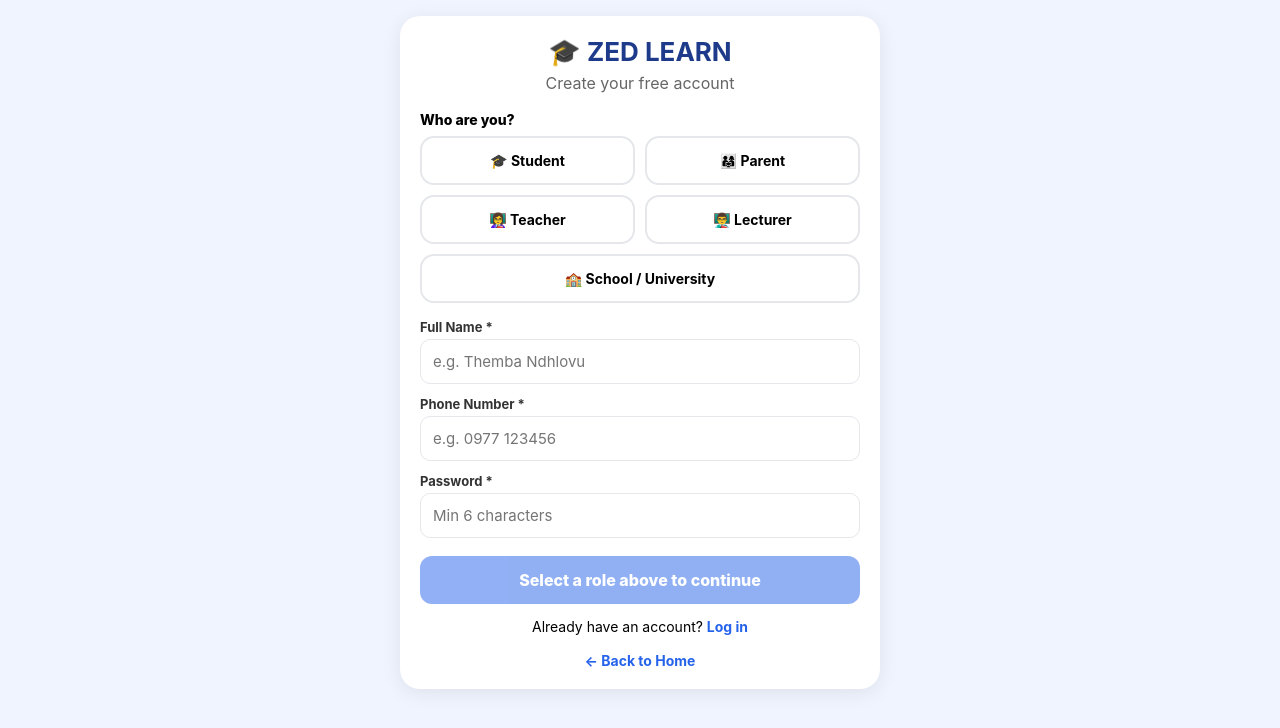
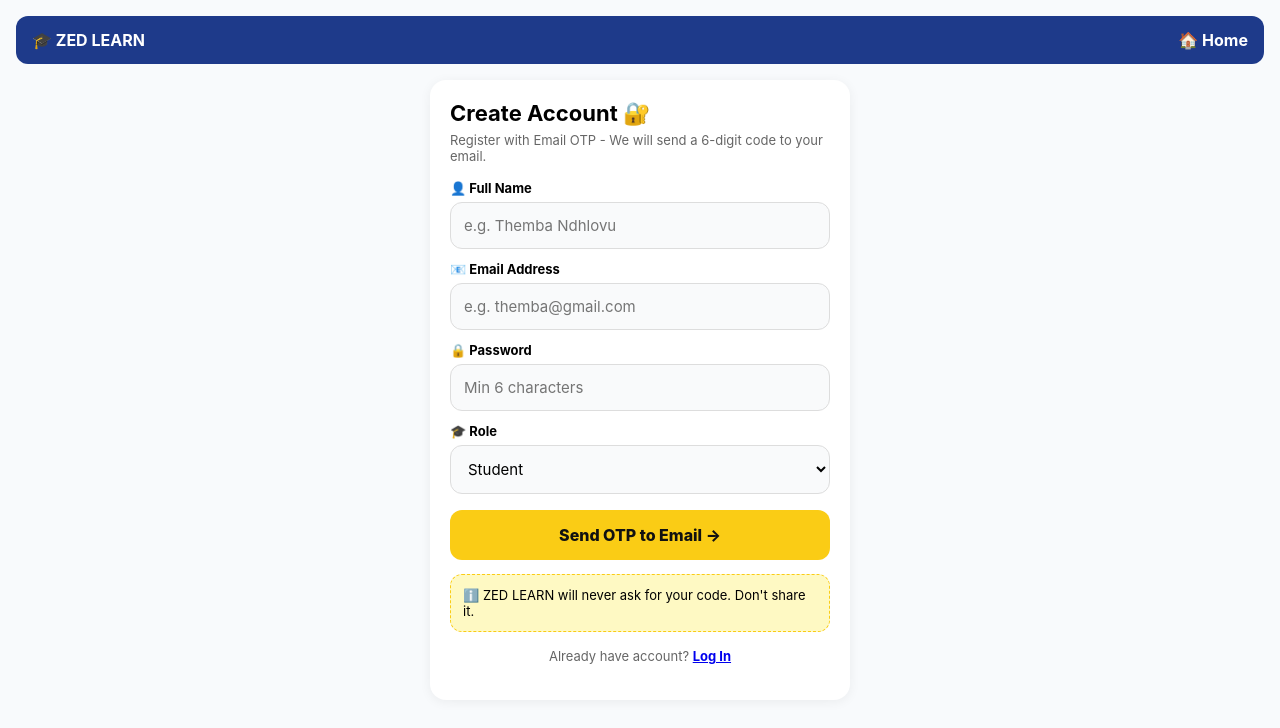
Before and after one commit to Jombo247/zed-learn, a plain HTML site: page register.html in a window 1280 px wide. Drawn offline with nearby package versions, Linux system fonts and the light colour scheme.

Commit message:
Update register.html

```diff
--- a/register.html
+++ b/register.html
@@ -4,153 +4,97 @@
 <head>
 <meta charset="UTF-8">
 <meta name="viewport" content="width=device-width, initial-scale=1.0">
-<title>ZED LEARN - Create Account</title>
+<title>Register - ZED LEARN</title>
+<script src="https://cdn.jsdelivr.net/npm/@emailjs/browser@4/dist/email.min.js"></script>
 <style>
-* { box-sizing: border-box; font-family: -apple-system, Arial, sans-serif; }
-body { margin:0; background:#f0f4ff; padding:16px; }
-.card { max-width:480px; margin:0 auto; background:white; border-radius:20px; padding:20px; box-shadow:0 4px 20px rgba(0,0,0,0.08); }
-h1 { text-align:center; color:#1e3a8a; margin:0; font-size:26px; }
-p.sub { text-align:center; color:#666; margin:6px 0 18px; }
-.role-grid { display:grid; grid-template-columns:1fr 1fr; gap:10px; margin-bottom:16px; }
-.role-btn { border:2px solid #e5e7eb; background:white; border-radius:14px; padding:14px 8px; cursor:pointer; font-size:14px; font-weight:700; }
-.role-btn.active { border-color:#2563eb; background:#eff6ff; color:#2563eb; }
-label { display:block; font-size:13px; font-weight:700; margin:12px 0 4px; color:#333; }
-input, select { width:100%; padding:12px; border:1.5px solid #e5e7eb; border-radius:10px; font-size:15px; outline:none; }
-input:focus { border-color:#2563eb; }
-.hidden { display:none; }
-.btn { width:100%; background:#2563eb; color:white; border:none; padding:14px; border-radius:12px; font-size:16px; font-weight:800; margin-top:18px; cursor:pointer; }
-.btn:disabled { opacity:0.5; }
-.link { text-align:center; margin-top:14px; font-size:14px; }
-.link a { color:#2563eb; font-weight:700; text-decoration:none; }
-.msg { text-align:center; padding:10px; border-radius:10px; margin-top:12px; font-size:14px; display:none; }
-.msg.ok { background:#dcfce7; color:#166534; display:block; }
+* { box-sizing:border-box; font-family:-apple-system, Arial, sans-serif; }
+body { margin:0; background:#f8fafc; padding:16px; }
+.topbar { background:#1e3a8a; color:white; padding:14px 16px; border-radius:12px; display:flex; justify-content:space-between; align-items:center; }
+.topbar a { color:white; text-decoration:none; font-weight:700; }
+.card { background:white; margin-top:16px; border-radius:16px; padding:20px; max-width:420px; margin-left:auto; margin-right:auto; box-shadow:0 2px 12px rgba(0,0,0,0.06); }
+.card h1 { margin:0 0 6px; font-size:22px; }
+.card p { color:#666; font-size:13px; margin:0 0 16px; }
+label { font-size:13px; font-weight:700; display:block; margin:12px 0 6px; }
+input, select { width:100%; padding:13px; border:1px solid #ddd; border-radius:12px; font-size:15px; background:#f9fafb; }
+.btn { width:100%; background:#facc15; color:#111; border:none; padding:15px; border-radius:12px; font-size:16px; font-weight:800; margin-top:16px; cursor:pointer; }
+.btn.green { background:#22c55e; color:white; }
+.btn:disabled { background:#ddd; color:#888; }
+.otpBox { display:none; }
+.success { background:#dcfce7; border:1px solid #22c55e; border-radius:12px; padding:12px; font-size:13px; margin-top:14px; display:none; }
+.error { background:#fee2e2; border:1px solid #ef4444; border-radius:12px; padding:12px; font-size:13px; margin-top:14px; display:none; }
+.note { background:#fef9c3; border:1px dashed #facc15; border-radius:12px; padding:12px; font-size:13px; margin-top:14px; }
+.row { display:flex; gap:8px; }
+.row input { flex:1; }
+.row button { background:#1e3a8a; color:white; border:none; padding:13px 14px; border-radius:12px; font-weight:800; cursor:pointer; }
 </style>
 </head>
 <body>
+<div class="topbar"><b>🎓 ZED LEARN</b><a href="index.html">🏠 Home</a></div>
 <div class="card">
-<h1>🎓 ZED LEARN</h1>
-<p class="sub">Create your free account</p>
-
-<p style="font-weight:800; font-size:14px; margin:0 0 8px;">Who are you?</p>
-<div class="role-grid">
-<button class="role-btn" data-role="student" onclick="pickRole('student',this)">🎓 Student</button>
-<button class="role-btn" data-role="parent" onclick="pickRole('parent',this)">👨‍👩‍👧 Parent</button>
-<button class="role-btn" data-role="teacher" onclick="pickRole('teacher',this)">👩‍🏫 Teacher</button>
-<button class="role-btn" data-role="lecturer" onclick="pickRole('lecturer',this)">👨‍🏫 Lecturer</button>
-<button class="role-btn" data-role="school" onclick="pickRole('school',this)" style="grid-column:span 2;">🏫 School / University</button>
+<h1>Create Account 🔐</h1>
+<p>Register with Email OTP - We will send a 6-digit code to your email.</p>
+<label>👤 Full Name</label>
+<input id="name" placeholder="e.g. Themba Ndhlovu">
+<label>📧 Email Address</label>
+<input id="email" type="email" placeholder="e.g. themba@gmail.com">
+<label>🔒 Password</label>
+<input id="password" type="password" placeholder="Min 6 characters">
+<label>🎓 Role</label>
+<select id="role"><option value="student">Student</option><option value="teacher">Teacher</option><option value="parent">Parent</option></select>
+<button class="btn" id="sendBtn" onclick="sendOTP()">Send OTP to Email →</button>
+<div class="otpBox" id="otpBox">
+<label>🔢 Enter 6-Digit Code From Email</label>
+<div class="row"><input id="otpInput" placeholder="e.g. 482913" maxlength="6" inputmode="numeric"><button onclick="sendOTP()">Resend</button></div>
+<p style="font-size:12px; color:#888; margin:8px 0 0;">Code expires in 15 minutes. Check Spam / Promotions folder.</p>
+<button class="btn green" onclick="verifyOTP()">✅ Verify & Create Account</button>
 </div>
-
-<form id="regForm" onsubmit="register(event)">
-<!-- COMMON -->
-<label>Full Name *</label>
-<input id="fullName" required placeholder="e.g. Themba Ndhlovu">
-
-<label>Phone Number *</label>
-<input id="phone" required type="tel" placeholder="e.g. 0977 123456">
-
-<label>Password *</label>
-<input id="password" required type="password" placeholder="Min 6 characters" minlength="6">
-
-<!-- STUDENT -->
-<div id="f-student" class="hidden">
-<label>Grade / Form *</label>
-<select id="studentGrade">
-<option>Grade 6</option><option>Grade 7</option>
-<option>Form 1</option><option>Form 2</option><option>Form 3</option><option>Form 4</option>
-<option>Form 5</option><option>Form 6</option>
-</select>
-<label>School Name *</label>
-<input id="studentSchool" placeholder="e.g. Lusaka Boys">
+<div class="success" id="successBox"></div>
+<div class="error" id="errorBox"></div>
+<div class="note">ℹ️ ZED LEARN will never ask for your code. Don't share it.</div>
+<p style="text-align:center; font-size:13px; margin-top:16px;">Already have account? <a href="login.html"><b>Log In</b></a></p>
 </div>
-
-<!-- PARENT -->
-<div id="f-parent" class="hidden">
-<label>Child's Full Name *</label>
-<input id="childName" placeholder="e.g. Chanda Ndhlovu">
-<label>Child's Grade / Form *</label>
-<select id="childGrade">
-<option>Grade 6</option><option>Grade 7</option>
-<option>Form 1</option><option>Form 2</option><option>Form 3</option><option>Form 4</option><option>Form 5</option><option>Form 6</option>
-</select>
-</div>
-
-<!-- TEACHER -->
-<div id="f-teacher" class="hidden">
-<label>Subject You Teach *</label>
-<select id="teacherSubject">
-<option>Maths</option><option>English</option><option>Science</option><option>Biology</option><option>Chemistry</option><option>Physics</option><option>ICT</option><option>Other</option>
-</select>
-<label>School Name *</label>
-<input id="teacherSchool" placeholder="School where you teach">
-<label>NRC / TSC Number</label>
-<input id="teacherId" placeholder="e.g. 123456/11/1">
-</div>
-
-<!-- LECTURER -->
-<div id="f-lecturer" class="hidden">
-<label>University / College *</label>
-<input id="lecturerUni" placeholder="e.g. UNZA, Mulungushi">
-<label>Department / Faculty *</label>
-<input id="lecturerDept" placeholder="e.g. School of Education">
-</div>
-
-<!-- SCHOOL -->
-<div id="f-school" class="hidden">
-<label>School / University Name *</label>
-<input id="schoolName" placeholder="e.g. Lusaka Secondary School">
-<label>Admin / Head Name *</label>
-<input id="schoolAdmin" placeholder="Headteacher / Registrar name">
-<label>District *</label>
-<select id="schoolDistrict">
-<option>Lusaka</option><option>Kitwe</option><option>Ndola</option><option>Livingstone</option><option>Chipata</option><option>Kabwe</option><option>Other</option>
-</select>
-</div>
-
-<div id="msg" class="msg"></div>
-<button class="btn" id="submitBtn" type="submit" disabled>Select a role above to continue</button>
-</form>
-
-<div class="link">Already have an account? <a href="login.html">Log in</a><br><br><a href="index.html">← Back to Home</a></div>
-</div>
-
 <script>
-let selectedRole = '';
-function pickRole(role, el){
-  selectedRole = role;
-  document.querySelectorAll('.role-btn').forEach(b=>b.classList.remove('active'));
-  el.classList.add('active');
-  ['student','parent','teacher','lecturer','school'].forEach(r=>{
-    document.getElementById('f-'+r).classList.add('hidden');
-  });
-  document.getElementById('f-'+role).classList.remove('hidden');
-  const btn = document.getElementById('submitBtn');
-  btn.disabled = false;
-  btn.textContent = 'Create ' + role.charAt(0).toUpperCase()+role.slice(1) + ' Account →';
+const EMAILJS_PUBLIC_KEY = "YvSaZEleaEGqj7Kcj";
+const EMAILJS_SERVICE_ID = "service_1p5j995";
+const EMAILJS_TEMPLATE_ID = "template_1yn97vd";
+emailjs.init(EMAILJS_PUBLIC_KEY);
+let generatedOTP = "";
+let otpTime = 0;
+function showError(m){ let e=document.getElementById('errorBox'); e.style.display='block'; e.textContent='❌ '+m; document.getElementById('successBox').style.display='none'; }
+function showSuccess(m){ let s=document.getElementById('successBox'); s.style.display='block'; s.textContent='✅ '+m; document.getElementById('errorBox').style.display='none'; }
+function sendOTP(){
+  let name = document.getElementById('name').value.trim();
+  let email = document.getElementById('email').value.trim().toLowerCase();
+  let pass = document.getElementById('password').value;
+  if(name.length < 3) return showError('Enter your full name');
+  if(!email.includes('@') || !email.includes('.')) return showError('Enter a valid email');
+  if(pass.length < 6) return showError('Password must be at least 6 characters');
+  let users = JSON.parse(localStorage.getItem('zed_users')||'[]');
+  if(users.find(u=>u.email===email)) return showError('This email is already registered. Please Log In.');
+  generatedOTP = Math.floor(100000 + Math.random()*900000).toString();
+  otpTime = Date.now();
+  document.getElementById('otpBox').style.display = 'block';
+  document.getElementById('sendBtn').textContent = 'OTP Sent! Check Email ✓';
+  document.getElementById('sendBtn').disabled = true;
+  setTimeout(()=>{ document.getElementById('sendBtn').disabled=false; document.getElementById('sendBtn').textContent='Resend OTP'; }, 30000);
+  emailjs.send(EMAILJS_SERVICE_ID, EMAILJS_TEMPLATE_ID, { to_email: email, email: email, to_name: name, name: name, otp_code: generatedOTP, passcode: generatedOTP, time: "15 minutes" }).then(()=>{ showSuccess('OTP sent to ' + email + '. Check your inbox / spam.'); }).catch((err)=>{ showError('Email failed. Error: ' + JSON.stringify(err)); });
 }
-
-function register(e){
-  e.preventDefault();
-  if(!selectedRole){ alert('Please choose who you are first'); return; }
-  const name = document.getElementById('fullName').value.trim();
-  const phone = document.getElementById('phone').value.trim();
-  const pass = document.getElementById('password').value;
-  let extra = {};
-  if(selectedRole==='student') extra = { grade: document.getElementById('studentGrade').value, school: document.getElementById('studentSchool').value };
-  if(selectedRole==='parent') extra = { childName: document.getElementById('childName').value, childGrade: document.getElementById('childGrade').value };
-  if(selectedRole==='teacher') extra = { subject: document.getElementById('teacherSubject').value, school: document.getElementById('teacherSchool').value, staffId: document.getElementById('teacherId').value, status: 'pending' };
-  if(selectedRole==='lecturer') extra = { university: document.getElementById('lecturerUni').value, dept: document.getElementById('lecturerDept').value, status: 'pending' };
-  if(selectedRole==='school') extra = { schoolName: document.getElementById('schoolName').value, adminName: document.getElementById('schoolAdmin').value, district: document.getElementById('schoolDistrict').value, status: 'pending' };
-
+function verifyOTP(){
+  let entered = document.getElementById('otpInput').value.trim();
+  let name = document.getElementById('name').value.trim();
+  let email = document.getElementById('email').value.trim().toLowerCase();
+  let pass = document.getElementById('password').value;
+  let role = document.getElementById('role').value;
+  if(entered.length !== 6) return showError('Enter 6-digit code');
+  if(Date.now() - otpTime > 15*60*1000) return showError('Code expired. Tap Resend.');
+  if(entered !== generatedOTP) return showError('Wrong code. Try again.');
   let users = JSON.parse(localStorage.getItem('zed_users')||'[]');
-  if(users.find(u=>u.phone===phone)){
-    alert('This phone is already registered. Please log in.'); return;
-  }
-  users.push({ name, phone, password: pass, role: selectedRole, xp:0, gems:0, streak:0, createdAt: new Date().toISOString(), ...extra });
+  let newUser = { name:name, email:email, password:pass, role:role, xp:0, gems:0, streak:1, verified:true, createdAt: new Date().toISOString() };
+  users.push(newUser);
   localStorage.setItem('zed_users', JSON.stringify(users));
-  const msg = document.getElementById('msg');
-  msg.textContent = '✅ Account created! Redirecting to login...';
-  msg.className = 'msg ok';
-  setTimeout(()=>{ window.location.href='login.html'; }, 1500);
+  localStorage.setItem('zed_current_user', JSON.stringify(newUser));
+  showSuccess('Account verified! Welcome ' + name + '! Redirecting...');
+  setTimeout(()=>{ window.location.href = 'dashboard.html'; }, 1500);
 }
 </script>
 </body>
```
